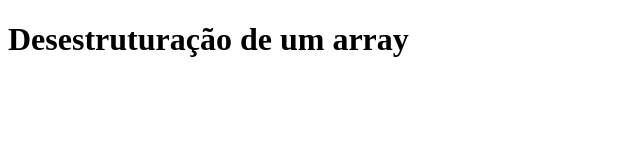
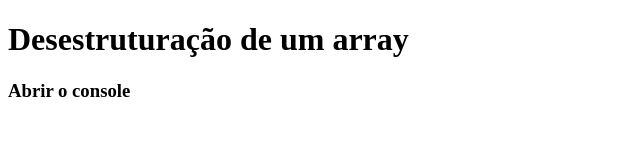
Before and after one commit to ferreiraDeVops/javaScript-DOM, a plain HTML site: page desestruturação-de-objetos-e-arrays/index.html in a window 1280 px wide. Shown: the whole page, without its empty margins (0-640 px from the left). Drawn offline with Linux system fonts and the light colour scheme.

```diff
--- a/desestruturação-de-objetos-e-arrays/index.html
+++ b/desestruturação-de-objetos-e-arrays/index.html
@@ -9,5 +9,6 @@
 </head>
 <body>
         <h1>Desestruturação de um array</h1>
+        <h3>Abrir o console</h3>
 </body>
 </html>
```
